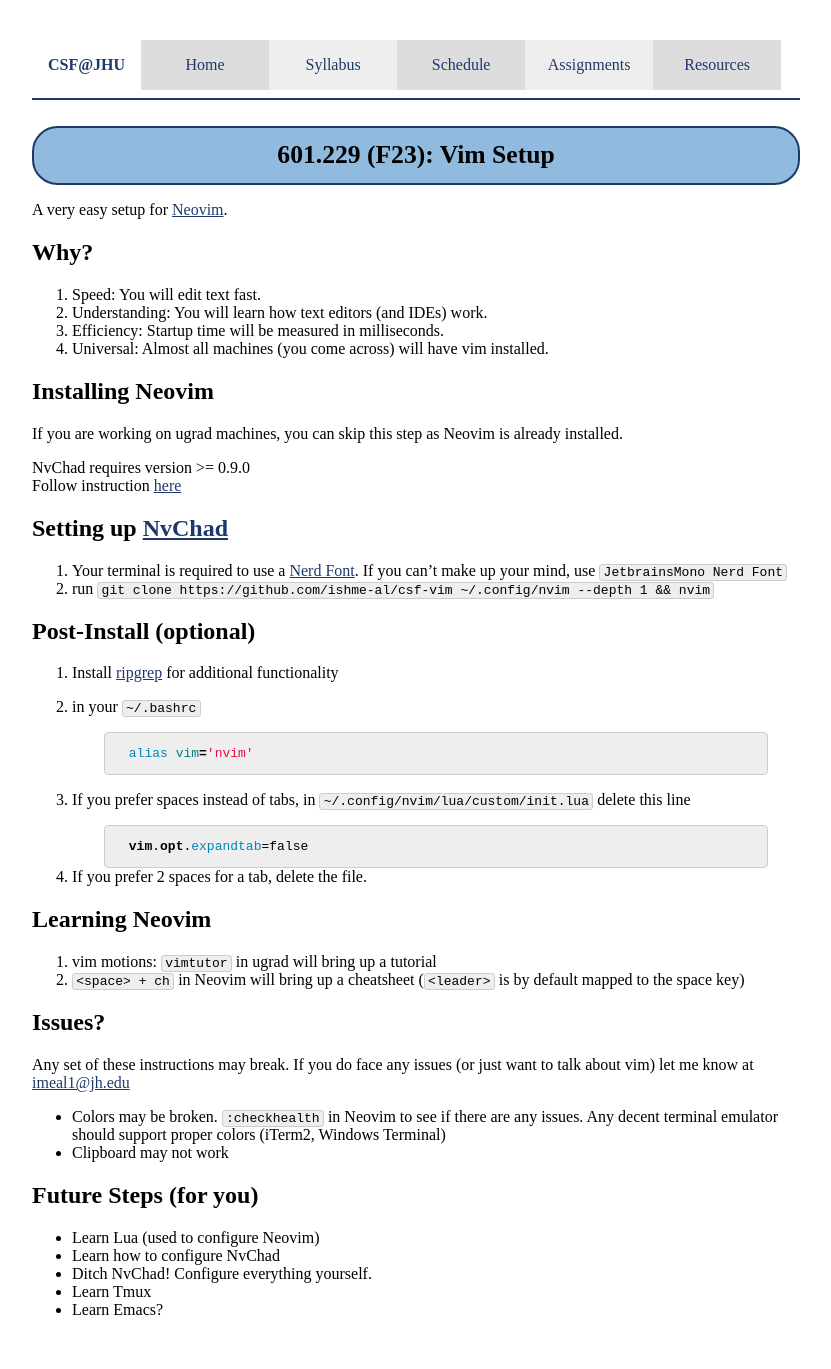
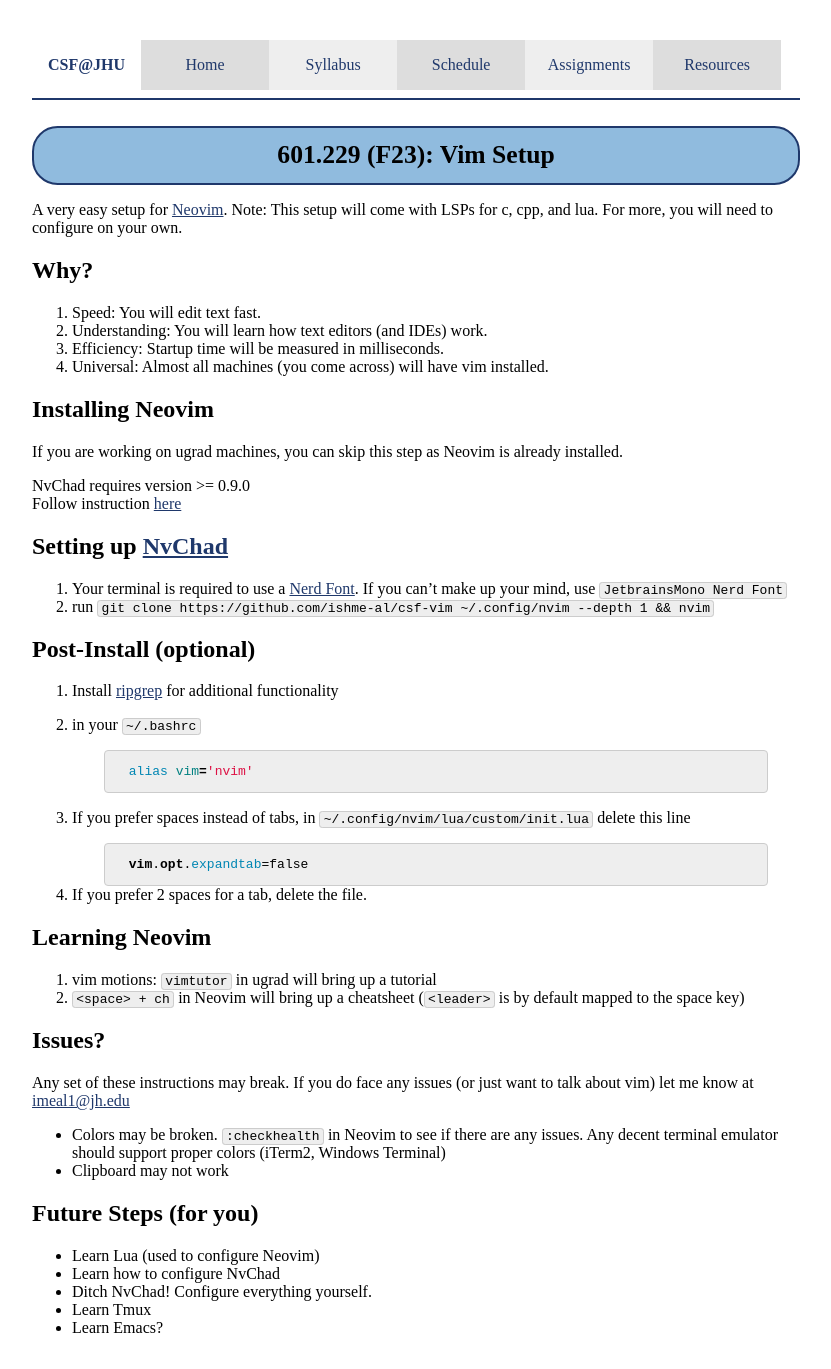
Before and after one commit to jhucsf/fall2023, a Jekyll site: the page built from resources/vim.md, in a window 1280 px wide. Shown: the whole page, without its empty margins (224-1055 px from the left). Built offline with Jekyll 4.4.1, drawn with Linux system fonts in a browser that asks for light colours.

Commit message:
vim tutorial added note

```diff
--- a/resources/vim.md
+++ b/resources/vim.md
@@ -3,6 +3,7 @@ layout: default
 title: "Vim Setup"
 ---
 A very easy setup for [Neovim](https://neovim.io/).
+Note: This setup will come with LSPs for c, cpp, and lua. For more, you will need to configure on your own.
 
 ## Why?
 1. Speed: You will edit text fast.
```
